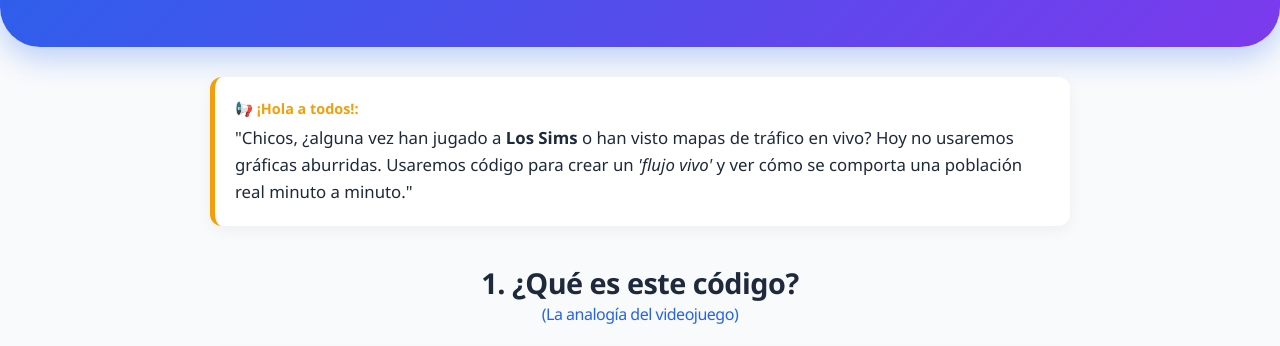
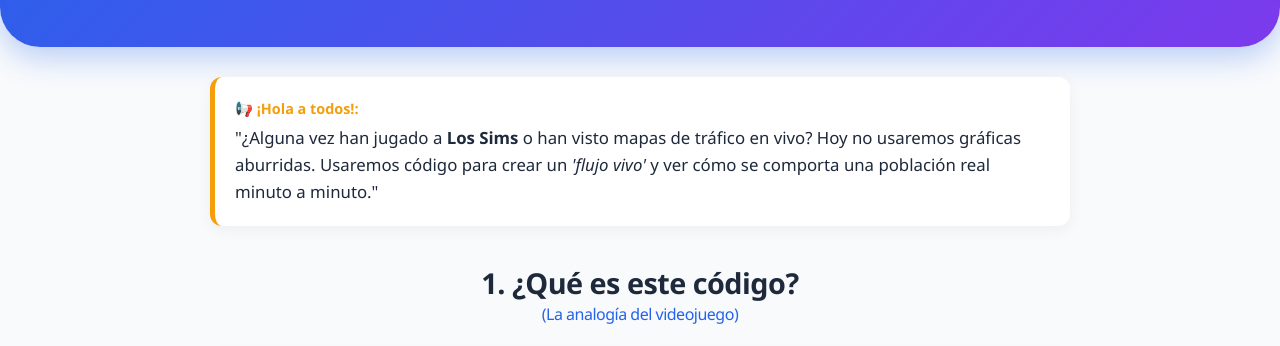
Before and after one commit to adrepech-netizen/promocarrera, a plain HTML site: page index.html in a window 1280 px wide. Shown: the part 177-523 px from the top of the page. Drawn offline with Linux system fonts and the light colour scheme.

Commit message:
Fix chat bubble text formatting in index.html

```diff
--- a/index.html
+++ b/index.html
@@ -200,7 +200,7 @@
     <div class="container">
 
         <div class="chat-bubble">
-            "Chicos, ¿alguna vez han jugado a <strong>Los Sims</strong> o han visto mapas de tráfico en vivo? Hoy no usaremos gráficas aburridas. Usaremos código para crear un <em>'flujo vivo'</em> y ver cómo se comporta una población real minuto a minuto."
+            "¿Alguna vez han jugado a <strong>Los Sims</strong> o han visto mapas de tráfico en vivo? Hoy no usaremos gráficas aburridas. Usaremos código para crear un <em>'flujo vivo'</em> y ver cómo se comporta una población real minuto a minuto."
         </div>
 
         <h2 class="section-title">1. ¿Qué es este código? <br><span>(La analogía del videojuego)</span></h2>
```
